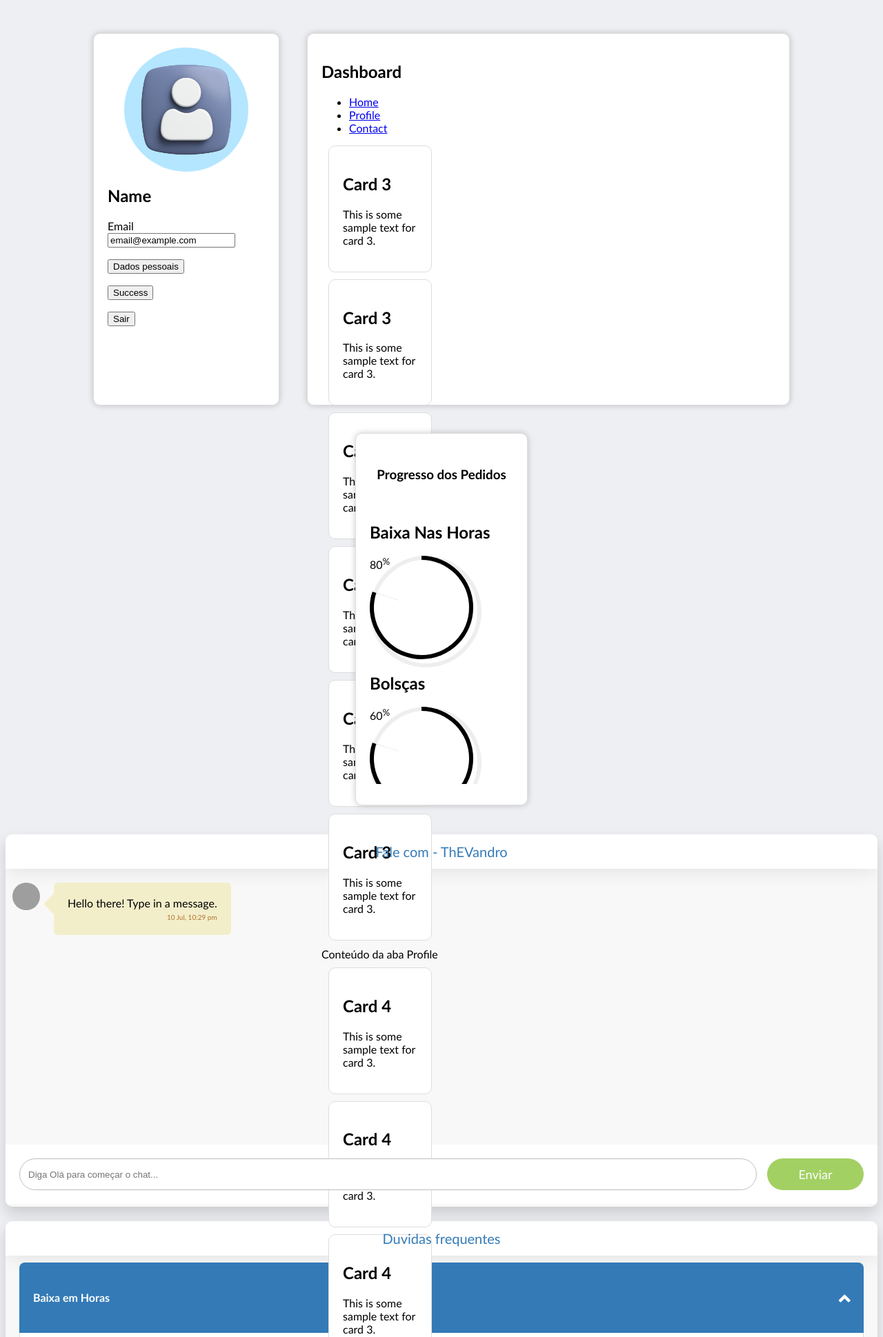
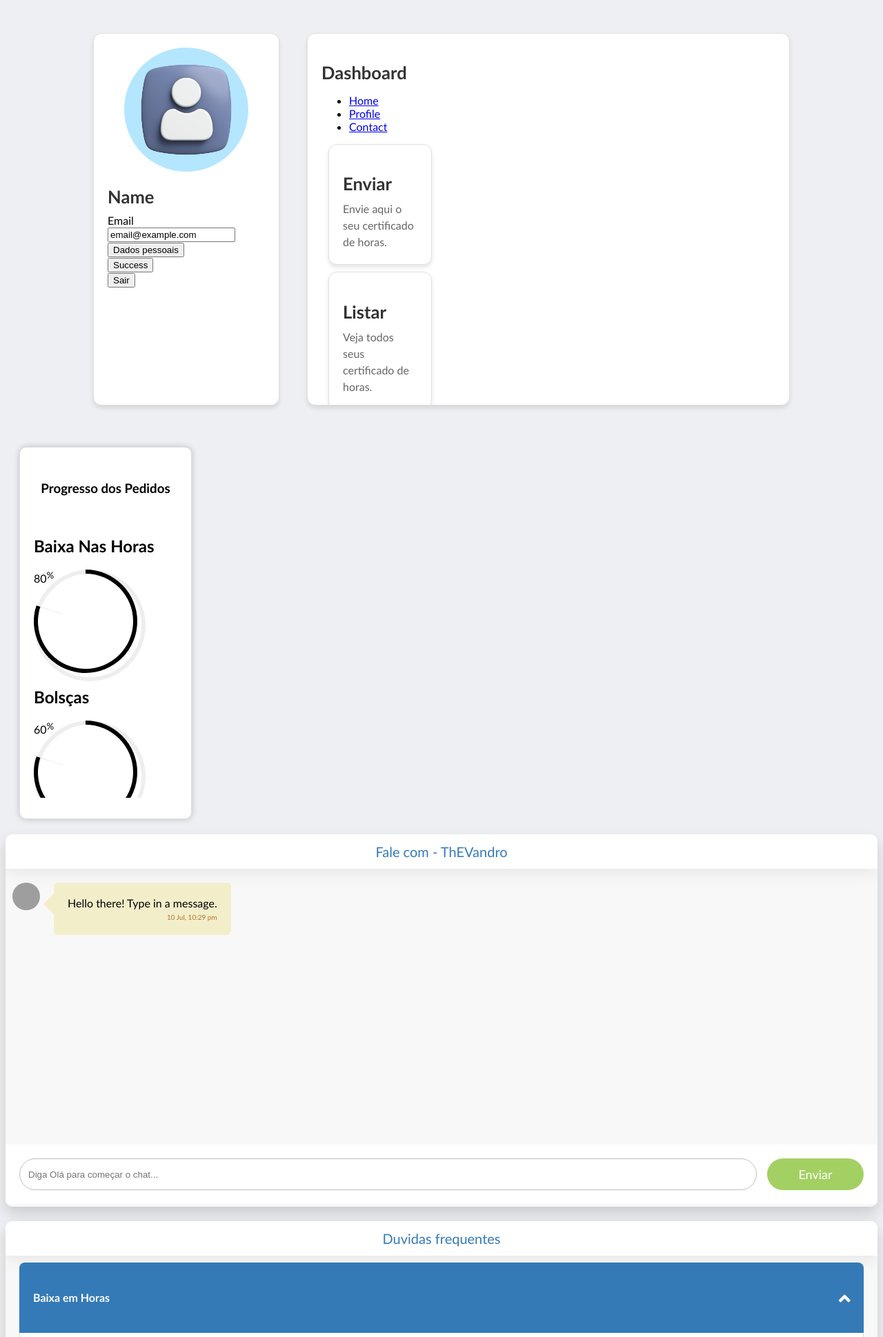
Before and after one commit to FilipeFerCosta/tcac, a Django app: template projeto/ThEvandro/templates/apps/home/content/cards.html in a window 1280 px wide. Shown: the top 1939 px of the page at 69% size. Run offline with Django 5.2, Linux system fonts and the light colour scheme; the template is opened without the code that fills it, so the values that code supplies are empty; some libraries are stand-ins or nearby versions; grey boxes are pictures that could not be loaded.

Commit message:
commit alan 4

```diff
--- a/projeto/ThEvandro/static/CSS/home/cards.css
+++ b/projeto/ThEvandro/static/CSS/home/cards.css
@@ -35,6 +35,8 @@
 .dashboard-card:hover {
     box-shadow: 0 0 10px rgba(0, 0, 0, 0.2);
 }
+
+
 
 .dashboard-card-1 {
     background-color: #fff;
@@ -180,3 +182,105 @@
   div.h4 {
     line-height: 1rem;
   }*/
+
+  .dashboard-card-link {
+    display: block;
+    text-decoration: none;
+    color: inherit;
+}
+
+.dashboard-card {
+    background-color: #fff; /* Cor de fundo */
+    border: 1px solid #e0e0e0; /* Borda mais suave */
+    border-radius: 12px; /* Canto arredondado maior */
+    padding: 20px; /* Espaçamento interno */
+    box-shadow: 0 4px 6px rgba(0, 0, 0, 0.1); /* Sombra leve */
+    transition: all 0.3s ease; /* Efeito de transição suave */
+    overflow: hidden; /* Para imagens ou conteúdo extra */
+    position: relative; /* Para elementos posicionados */
+}
+
+.dashboard-card h2 {
+    font-size: 1.6em; /* Tamanho da fonte maior */
+    margin-bottom: 10px; /* Espaçamento abaixo do título */
+    color: #333; /* Cor do título */
+}
+
+.dashboard-card p {
+    color: #666; /* Cor do texto */
+    line-height: 1.5; /* Espaçamento entre linhas */
+    margin: 0; /* Remove margem padrão */
+}
+
+.dashboard-card::before {
+    content: '';
+    position: absolute;
+    top: 0;
+    left: 0;
+    width: 100%;
+    height: 100%;
+    background: linear-gradient(135deg, rgba(255, 255, 255, 0.2) 0%, rgba(255, 255, 255, 0) 100%);
+    opacity: 0;
+    transition: opacity 0.3s ease;
+    pointer-events: none;
+}
+
+.dashboard-card:hover {
+    background-color: #f0f0f0; /* Cor de fundo ao passar o mouse */
+    transform: translateY(-5px); /* Elevação ao passar o mouse */
+    box-shadow: 0 8px 15px rgba(0, 0, 0, 0.1); /* Sombra mais forte */
+}
+
+.dashboard-card:hover::before {
+    opacity: 1; /* Mostra o gradiente ao passar o mouse */
+}
+
+.dashboard-card:active {
+    transform: translateY(-2px); /* Efeito de clique */
+    box-shadow: 0 6px 10px rgba(0, 0, 0, 0.1); /* Sombra ao clicar */
+}
+
+@media (max-width: 576px) {
+    .dashboard-card {
+        padding: 15px; /* Ajuste de padding para telas menores */
+    }
+
+    .dashboard-card h2 {
+        font-size: 1.4em; /* Ajuste de fonte para telas menores */
+    }
+
+    .dashboard-card p {
+        font-size: 0.9em; /* Ajuste de fonte para telas menores */
+    }
+}
+
+/*----------*/
+/* Estilo para o conteúdo da aba Contact */
+
+/* Estilos para a guia de contato */
+#contact {
+  padding: 20px; /* Espaçamento interno */
+}
+
+.contact-info {
+  text-align: left; /* Alinha o texto à esquerda */
+  max-width: 600px; /* Largura máxima do conteúdo */
+  margin: 0 auto; /* Centraliza horizontalmente */
+}
+
+.contact-info p {
+  margin-bottom: 10px; /* Espaçamento entre os parágrafos */
+}
+
+.contact-info strong {
+  font-weight: bold; /* Texto em negrito para os títulos */
+}
+
+.contact-info a {
+  color: #007bff; /* Cor do link */
+  text-decoration: none; /* Remove sublinhado padrão */
+}
+
+.contact-info a:hover {
+  text-decoration: underline; /* Sublinhado ao passar o mouse */
+}
--- a/projeto/ThEvandro/templates/apps/home/content/cards.html
+++ b/projeto/ThEvandro/templates/apps/home/content/cards.html
@@ -62,24 +62,31 @@
                         <div class="tab-pane fade show active" id="home" role="tabpanel" aria-labelledby="home-tab">
                             <div class="container text-center">
                                 <div class="row">
+
                                     <div class="col-6 col-sm-4">
+                                        <a href="{% url 'requerimentos:enviar_certificado' %}" class="dashboard-card-link">
                                             <div class="dashboard-card">
-                                            <h2>Card 3</h2>
-                                            <p>This is some sample text for card 3.</p>
+                                                <h2>Enviar</h2>
+                                                <p>Envie aqui o seu certificado de horas.</p>
                                             </div>
+                                        </a>
                                     </div>
                                     <div class="col-6 col-sm-4">
+                                        <a href="{% url 'requerimentos:listar_certificados' %}" class="dashboard-card-link">
                                             <div class="dashboard-card">
-                                            <h2>Card 3</h2>
-                                            <p>This is some sample text for card 3.</p>
+                                                <h2>Listar</h2>
+                                                <p>Veja todos seus certificado de horas.</p>
                                             </div>
+                                        </a>
                                     </div>
 
                                     <div class="col-6 col-sm-4">
+                                        <a href="{% url 'requerimentos:detalhe_certificado' certificado_id=123 %}" class="dashboard-card-link">
                                             <div class="dashboard-card">
-                                            <h2>Card 3</h2>
-                                            <p>This is some sample text for card 3.</p>
+                                                <h2>Detalhes</h2>
+                                                <p>Veja os detalhes de seus pedidos.</p>
                                             </div>
+                                        </a>
                                     </div>
 
                                     <div class="w-100 d-none d-md-block"></div>
@@ -156,52 +163,16 @@
                                 </div>
                             </div>
                         </div>
-                        <div class="tab-pane fade" id="contact" role="tabpanel" aria-labelledby="contact-tab">Conteúdo
-                            da aba Contact
-                            <div class="container text-center">
-                                <div class="row">
-                                    <div class="col-6 col-sm-4">
-                                        <div class="dashboard-card">
-                                            <h2>Card 5</h2>
-                                            <p>This is some sample text for card 3.</p>
+                        <div class="tab-pane fade" id="contact" role="tabpanel" aria-labelledby="contact-tab">
+                            <div class="container text-center-1">
+                                <h2>Contact do ThEvandro</h2>
+
+                                <div class="contact-info">
+                                    <p><strong>Secretário:</strong> Evandro das Mercês Amorim</p>
+                                    <p><strong>E-mail:</strong> <a href="mailto:secretaria.si@ufvjm.edu.br">secretaria.si@ufvjm.edu.br</a></p>
+                                    <p><strong>Localização:</strong> Prédio Departamento de Computação – Sala 26 Secretaria do curso Sistemas de Informação</p>
+                                    <p><strong>Fone:</strong> <a href="tel:+553835321223">(38) 3532-1223</a></p>
                                 </div>
-                                    </div>
-                                    <div class="col-6 col-sm-4">
-                                        <div class="dashboard-card">
-                                            <h2>Card 5</h2>
-                                            <p>This is some sample text for card 3.</p>
-                                        </div>
-                                    </div>
-
-                                    <div class="col-6 col-sm-4">
-                                        <div class="dashboard-card">
-                                            <h2>Card 5</h2>
-                                            <p>This is some sample text for card 3.</p>
-                                        </div>
-                                    </div>
-
-                                    <div class="w-100 d-none d-md-block"></div>
-
-                                    <div class="col-6 col-sm-4">
-                                        <div class="dashboard-card">
-                                            <h2>Card 5</h2>
-                                            <p>This is some sample text for card 3.</p>
-                                        </div>
-                                    </div>
-                                    <div class="col-6 col-sm-4">
-                                        <div class="dashboard-card">
-                                            <h2>Card 5</h2>
-                                            <p>This is some sample text for card 3.</p>
-                                        </div>
-                                    </div>
-
-                                    <div class="col-6 col-sm-4">
-                                        <div class="dashboard-card">
-                                            <h2>Card 5</h2>
-                                            <p>This is some sample text for card 3.</p>
-                                        </div>
-                                    </div>
-
                             </div>
                         </div>
                         </div>
```
Lines whose indentation alone changed are shown as unchanged.
